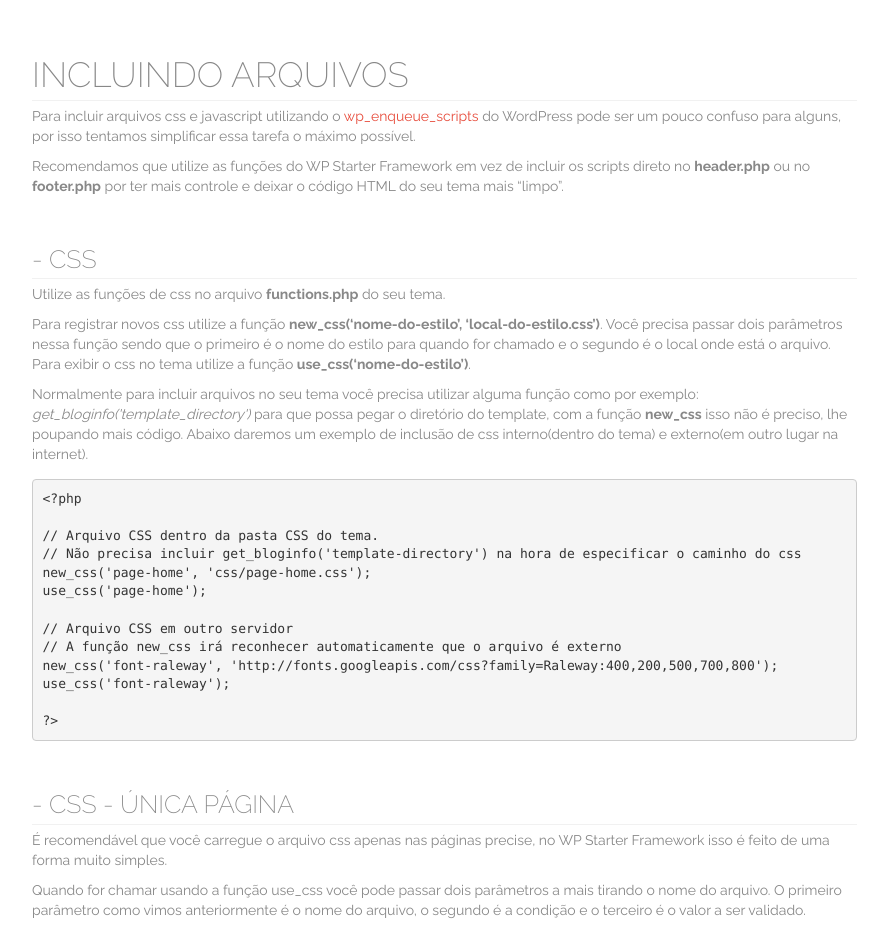
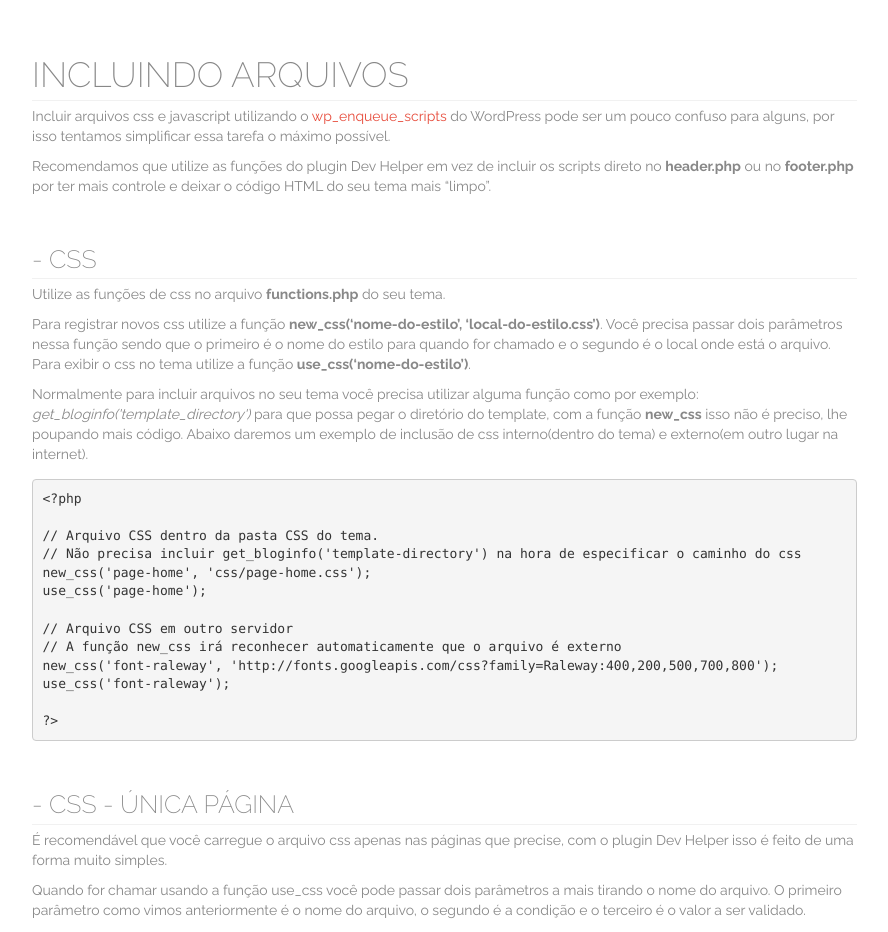
Before and after one commit to mayronceccon/devhelper, a Jekyll site: the page built from doc/index.html, in a window 1280 px wide. Shown: the part 929-1861 px from the top of the page, without its empty margins (338-1226 px from the left). Built offline with Jekyll 4.4.1, drawn with Linux system fonts in a browser that asks for light colours; nearby versions of some CDN libraries; library files that are not in the unit come from our copies; some of the changed text lies outside the part shown.

Commit message:
Improv dov and change home style

```diff
--- a/_layouts/doc.html
+++ b/_layouts/doc.html
@@ -101,8 +101,8 @@
     <!-- ENQUEUE SCRIPTS -->
     <section id="enqueue-scripts">
       <h2 class="section-title">Incluindo Arquivos</h2>
-      <p>Para incluir arquivos css e javascript utilizando o <a href="http://codex.wordpress.org/Function_Reference/wp_enqueue_script" target="_blank">wp_enqueue_scripts</a> do WordPress pode ser um pouco confuso para alguns, por isso tentamos simplificar essa tarefa o máximo possível.</p>
-      <p>Recomendamos que utilize as funções do WP Starter Framework em vez de incluir os scripts direto no <b>header.php</b> ou no <b>footer.php</b> por ter mais controle e deixar o código HTML do seu tema mais “limpo”.</p>
+      <p>Incluir arquivos css e javascript utilizando o <a href="http://codex.wordpress.org/Function_Reference/wp_enqueue_script" target="_blank">wp_enqueue_scripts</a> do WordPress pode ser um pouco confuso para alguns, por isso tentamos simplificar essa tarefa o máximo possível.</p>
+      <p>Recomendamos que utilize as funções do plugin Dev Helper em vez de incluir os scripts direto no <b>header.php</b> ou no <b>footer.php</b> por ter mais controle e deixar o código HTML do seu tema mais “limpo”.</p>
     </section><!-- end #enqueue-scripts -->
 
       <!-- ENQUEUE SCRIPTS -> CSS -->
@@ -129,7 +129,7 @@ use_css('font-raleway');
       <!-- ENQUEUE SCRIPTS -> CSS - Unique Page -->
       <section id="enqueue-css-page">
         <h3 class="section-title"> - CSS - Única Página</h3>
-        <p>É recomendável que você carregue o arquivo css apenas nas páginas precise, no WP Starter Framework isso é feito de uma forma muito simples.</p>
+        <p>É recomendável que você carregue o arquivo css apenas nas páginas que precise, com o plugin Dev Helper isso é feito de uma forma muito simples.</p>
         <p>Quando for chamar usando a função use_css você pode passar dois parâmetros a mais tirando o nome do arquivo. O primeiro parâmetro como vimos anteriormente é o nome do arquivo, o segundo é a condição e o terceiro é o valor a ser validado.</p>
         <p>Exemplo de uso:</p>
         <pre>&lt;?php
@@ -215,21 +215,21 @@ use_js('all-single', 'is_single');
     <!-- SEO -->
     <section id="seo">
       <h2 class="section-title">SEO</h2>
-      <p>As configurações de SEO são bem básicas, porém bem úteis para qualquer tipo de site. Você pode utilizar outro plugin de SEO como o <a href="https://wordpress.org/plugins/wordpress-seo/" target="_blank">WordPress SEO by Yoast</a>. Para isto basta desativar o SEO do WP Starter atráves da aba SEO na página Desenvolvedor.</p>
-      <p>Para ativar as opções de SEO do WP Starter basta marcar a opção <strong>Ativar SEO</strong> como <b>Sim</b> na aba SEO da página Desenvolvedor. Você também irá precisar especificar quais tipos de posts você quer que os campos de SEO apareçam no input <b>Post Types</b>.</p>
+      <p>As configurações de SEO são bem básicas, porém bem úteis para qualquer tipo de site. Você pode utilizar outro plugin de SEO como o <a href="https://wordpress.org/plugins/wordpress-seo/" target="_blank">WordPress SEO by Yoast</a>. Para isto basta deixar desativado o SEO do plugin Dev Helper atráves da aba SEO na página Desenvolvedor.</p>
+      <p>Para ativar as opções de SEO do plugin Dev Helper basta marcar a opção <strong>Ativar SEO</strong> como <b>Sim</b> na aba SEO da página Desenvolvedor. Você também irá precisar especificar quais tipos de posts você quer que os campos de SEO apareçam no input <b>Post Types</b>.</p>
       <p>Adicione sua página do Facebook e Google+ para vincula-las ao seu site. Vincule sua conta do <strong>Google Webmasters</strong> inserindo o código da sua conta no input <strong>Google Webmasters</strong>.</p>
     </section><!-- end #seo -->
 
     <!-- THUMBNAILS -->
     <section id="thumbnails">
       <h2 class="section-title">Thumbnails</h2>
-      <p>O WordPress vem com um suporte padrão a Thumbnails, você pode criar diversos tamanhos para suas imagens, porém, adicionamos também a opção de que você possa gerar as <strong>Thumbnails</strong> com uma classe PHP chamada TimThumb. Criamos uma função chamada <b>thumb</b> que explicaremos adiante como funciona.</p>
+      <p>O WordPress vem com um suporte padrão a Thumbnails, você pode criar diversos tamanhos para suas imagens, porém, adicionamos também a opção de que você possa gerar as <strong>Thumbnails</strong> com uma classe PHP chamada <strong>TimThumb</strong>. Criamos uma função chamada <b>thumb</b> que explicaremos adiante como funciona.</p>
     </section><!-- end #thumbnails -->
 
       <!-- THUMBNAILS -> Native -->
       <section id="thumbnails-native">
         <h3 class="section-title"> - Nativa</h3>
-        <p>As <strong>Thumbnails nativas</strong> do WordPress são ótimas, porém, geram diversos arquivos com os tamanhos que você quer e isso não a torna inutilizável, muito pelo contrário! Para ativar as <strong>Thumbnails</strong> do WordPress você precisa inserir uns códigos no arquivo <b>functions.php</b> de seu tema e também alguns códigos para definir os tamanhos das imagens. Com o WP Starter você pode acessar a aba <strong>Thumbnails</strong> dentro da página <b>Desenvolvedor</b> e marcar a opção <b>Ativar THumbnails</b> como <b>Sim</b>.</p>
+        <p>As <strong>Thumbnails nativas</strong> do WordPress são ótimas, porém, geram diversos arquivos com os tamanhos que você quer, isso não a torna inutilizável, muito pelo contrário! Para ativar as <strong>Thumbnails</strong> do WordPress você precisa inserir uns códigos no arquivo <b>functions.php</b> de seu tema e também alguns códigos para definir os tamanhos das imagens. Com o plugin Dev Helper você pode acessar a aba <strong>Thumbnails</strong> dentro da página <b>Desenvolvedor</b> e marcar a opção <b>Ativar THumbnails</b> como <b>Sim</b>.</p>
         <p>Para definir os tamanhos das <strong>Thumbnails</strong> você pode clicar no botão <b>Adicionar Novo</b> abaixo de onde se ativa as <strong>Thumbnails</strong> e inserir quantos tamanhos quiser. Os valores devem ser inseridos separados por uma / e com 4 parâmetros que são eles: ID do tamanho da Thumbnail, largura, altura e um valor booleano indicando se deseja cortar a imagem ou não.</p>
         <p>Abaixo um exemplo de valor para uma thumbnail com 400x200 que deve ser cortada para sempre ter este tamanho:</p>
         <pre>thumb-movies/400/200/true</pre>
@@ -238,8 +238,8 @@ use_js('all-single', 'is_single');
       <!-- THUMBNAILS -> Timthumb -->
       <section id="thumbnails-timthumb">
         <h3 class="section-title"> - TimThumb</h3>
-        <p>Antes de usar o <a href="https://code.google.com/p/timthumb/" target="_blank" title="Abrir link em uma nova guia.">TimThumb</a> você precisa ter certeza de que a pasta <b>_framework/thumb/cache</b> tem permissões de leitura e escrita.</p>
-        <p>As vantagens em utilizar o <strong>TimThumb</strong> em seu tema <strong>WordPress</strong> são que você pode utilizar apenas uma imagem grande economizando espaço em seu servidor e todas as miniaturas são guardadas na pasta <b>_framework/thumb/cache</b> do seu tema. Você pode definir os tamanhos, tipos de corte e a qualidade das imagens também.</p>
+        <p>Antes de usar o <a href="https://code.google.com/p/timthumb/" target="_blank" title="Abrir link em uma nova guia.">TimThumb</a> você precisa ter certeza de que a pasta <b>framework/thumb/cache</b> tem permissões de leitura e escrita.</p>
+        <p>As vantagens em utilizar o <strong>TimThumb</strong> em seu tema <strong>WordPress</strong> são que você pode utilizar apenas uma imagem grande economizando espaço em seu servidor e todas as miniaturas são guardadas na pasta <b>framework/thumb/cache</b> do seu plugin. Você pode definir os tamanhos, tipos de corte e a qualidade das imagens também.</p>
         <p>Para o utilizar o <strong>TimThumb</strong> em seu tema é bem simples, basta utilizar a função <b>thumb('caminho-da-imagem.jpg', largura, altura, corte, qualidade)</b>. Por padrão os valores de corte e qualidade são <b>1</b> e <b>60</b> respectivamente.</p>
         <p>Abaixo alguns exemplos de uso para o <strong>TimThumb</strong>:</p>
         <pre>&lt;?php
@@ -255,20 +255,21 @@ thumb( 'http://example.com/my_image.png' , 300, 300, 3, 80 ); // A qualidade da
     <!-- THEME OPTIONS -->
     <section id="theme-options">
       <h2 class="section-title">Opções do Tema</h2>
-      <p>As <strong>Opções do Tema</strong> servem para que você edite textos, imagens, links, etc. do seu tema direto do painel do WordPress. Para criar um sistema de <strong>Opções de Tema</strong> no WordPress é preciso digitar bastante código, por este motivo o WP Starter Framework já vem com esse código integrado.</p>
-      <p>Desenvolvemos um código para as Opções do Tema e criamos algumas funções para que você não precise digitar nem uma linha de código, sendo assim, tudo será criado através da página <strong>Desenvolvedor</strong> que está localizada no menu do painel de administração do WordPress.</p>
+      <p>As <strong>Opções do Tema</strong> servem para que você edite textos, imagens, links, etc. do seu tema direto do painel do WordPress. Para criar um sistema de <strong>Opções de Tema</strong> no WordPress é preciso digitar bastante código, por este motivo o plugin Dev Helper já vem com este código integrado.</p>
+      <p>Desenvolvemos um código para as <strong>Opções do Tema</strong> e criamos algumas funções para que você não precise digitar nem uma linha de código, sendo assim, tudo será criado através da página <strong>Desenvolvedor</strong> que está localizada no menu do painel de administração do WordPress.</p>
     </section><!-- end #theme-options -->
 
       <!-- THEME OPTIONS -> Active -->
       <section id="theme-options-active">
         <h3 class="section-title"> - Ativando</h3>
-        <p>Em construção.</p>
+        <p>Clique na aba <strong>Opções do Tema</strong> dentro da página Desenvolvedor e na opção <i>Mostrar</i> selecione <i>Sim</i>. Salve as alterações e as Opções do Tema já estaram ativas.</p>
       </section><!-- end #theme-options-active -->
 
       <!-- THEME OPTIONS -> Create -->
       <section id="theme-options-create">
         <h3 class="section-title"> - Criando</h3>
-        <p>Em construção.</p>
+        <p>Não basta apenas ativar as Opções do Tema para que elas funcionem, bom, na teoria sim, porém você precisa criar alguns menus e adicionar novas opções.</p>
+        <p>Antes de adicionar novas opções cria algum menu para que você possa selecioná-lo mais tarde. Dentro da página Desenvolvedor selecione a aba Opções do Tema e adicione novos menus clicando em Adicionar Novo na seção Menus.</p>
       </section><!-- end #theme-options-create -->
 
       <!-- THEME OPTIONS -> Show -->
--- a/assets/css/style.css
+++ b/assets/css/style.css
@@ -161,7 +161,7 @@ footer.global {
 		font-size: 18px;
 		font-weight: 200;
 
-		margin: 0 0 50px;
+		margin: 35px 0 30px;
 	}
 
 	/* -- Version -- */
```
Also changed, not shown: 2 other files.
